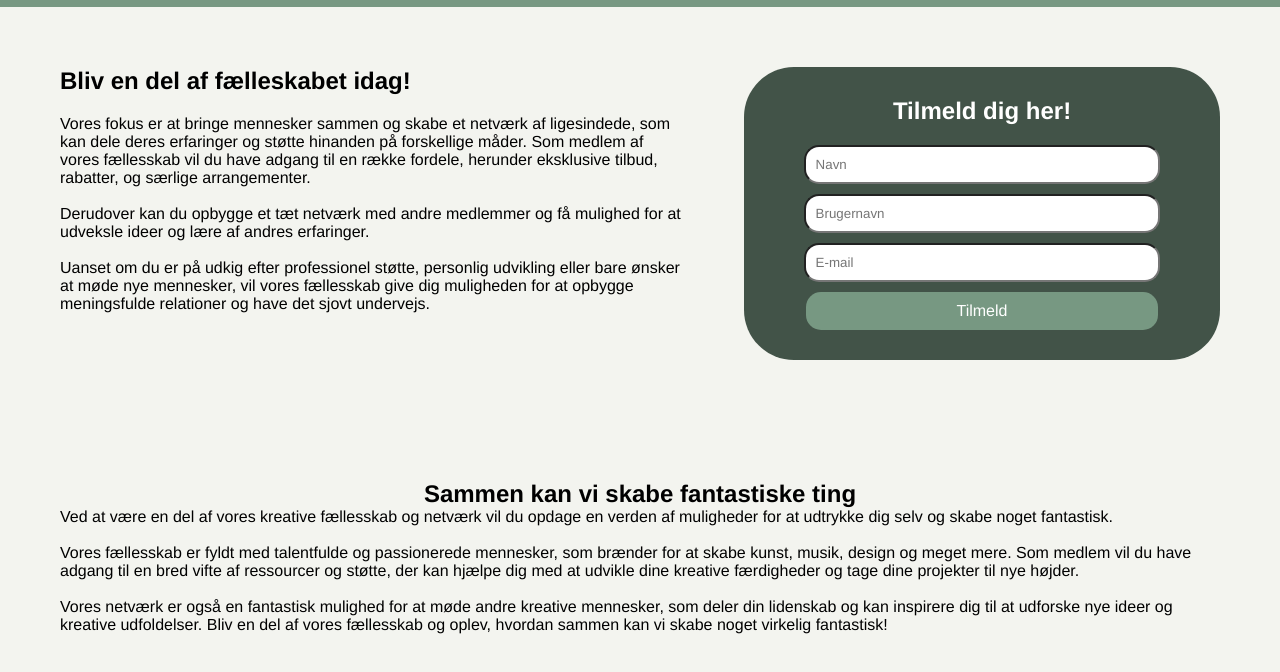
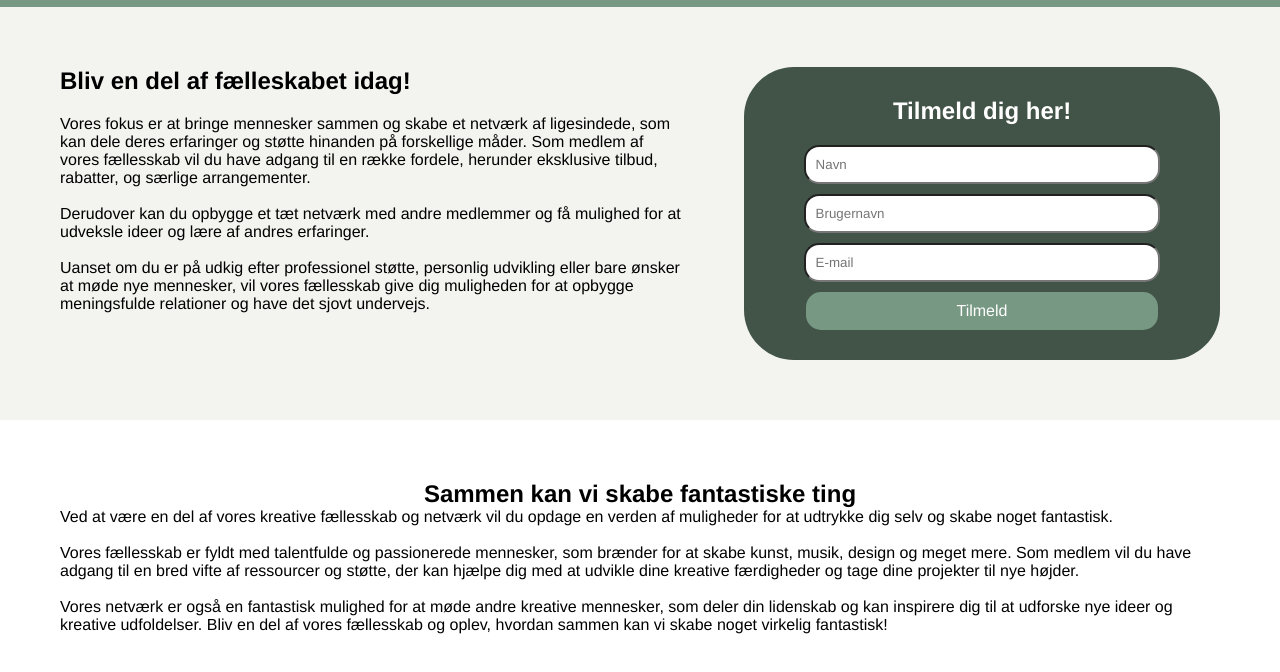
Before and after one commit to aintLoyal/Kodning, a plain HTML site: page index.html in a window 1280 px wide. Shown: the part 547-1219 px from the top of the page. Drawn offline with Linux system fonts and the light colour scheme.

Commit message:
ændret baggrundsfarve ved artikel 2

```diff
--- a/css/style.css
+++ b/css/style.css
@@ -133,3 +133,11 @@ article div {
 .fantastisk h1 {
     text-align: center;
 }
+
+.article2 {
+    background-color: white;
+}
+
+.fantastisk {
+    background-color: white;
+}
--- a/index.html
+++ b/index.html
@@ -53,7 +53,7 @@
         </article>
 
         <article>
-            <div>
+            <div class="article2">
                 <div class="fantastisk">
                     <h1>Sammen kan vi skabe fantastiske ting</h1>
                     <p>Ved at være en del af vores kreative fællesskab og netværk vil du opdage en verden af muligheder for at udtrykke dig selv og skabe noget fantastisk.</p>
```
